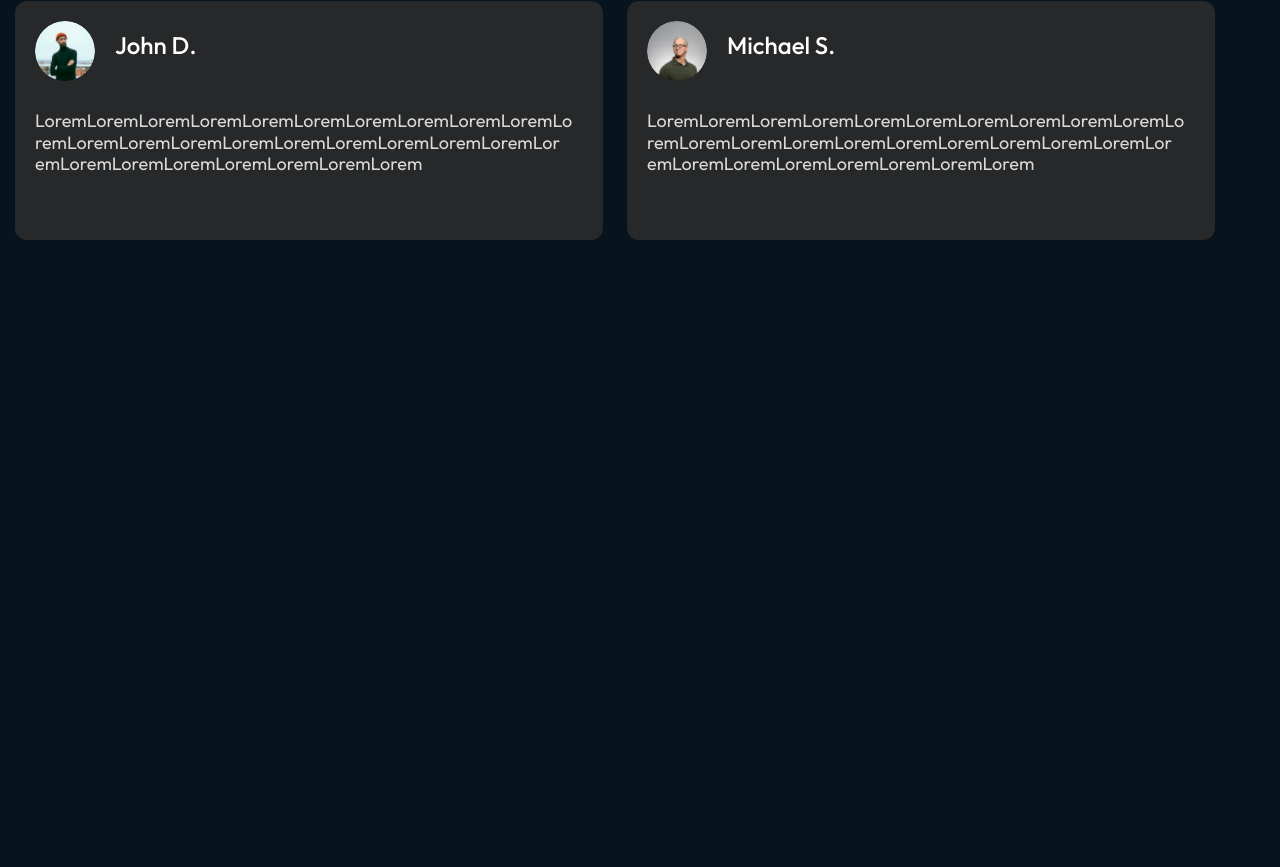
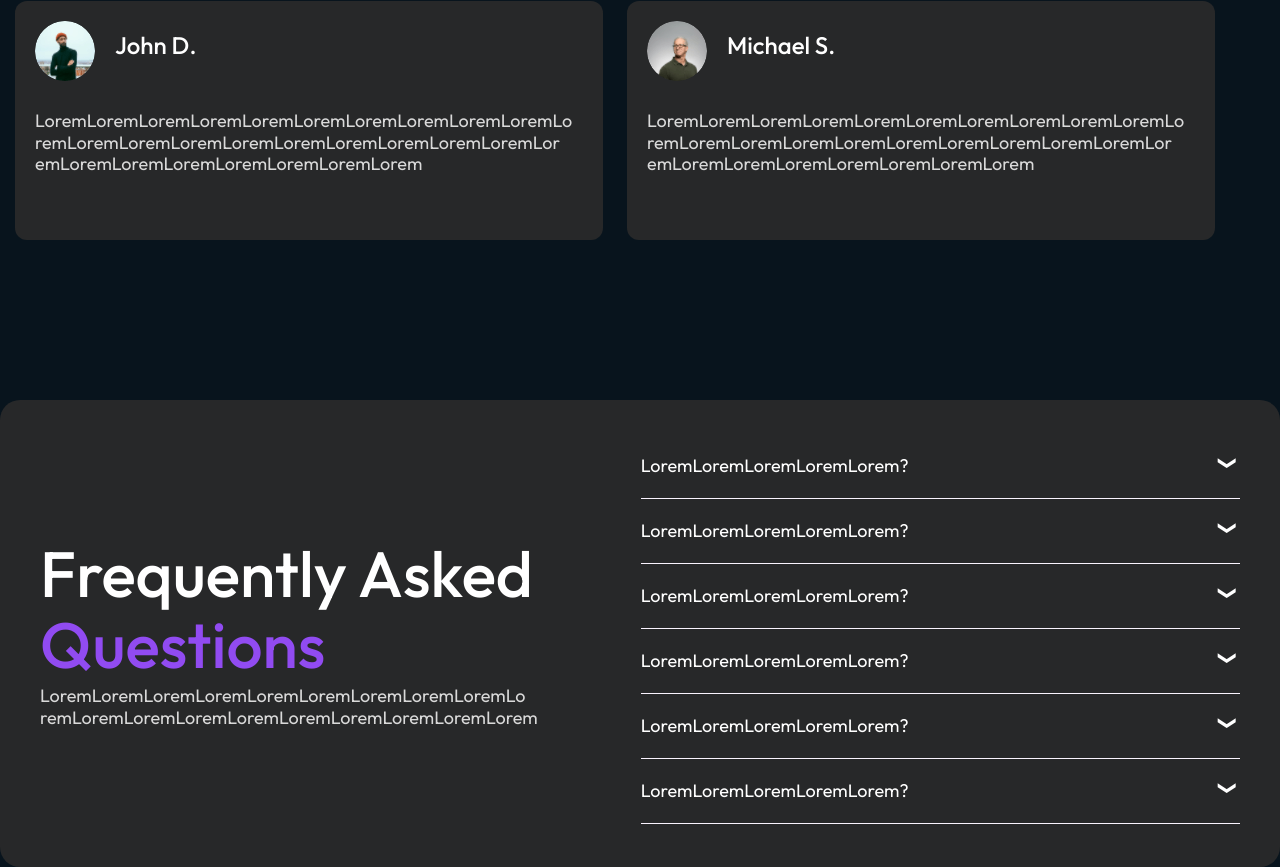
Before and after one commit to DiyorMr/izi, a React (Vite) app: page / in a window 1280 px wide. Shown: the part 6206-7073 px from the top of the page. Before the commit the page ends 6506 px from the top, so only its background shows below. Built offline with nearby package versions, Linux system fonts and the light colour scheme.

Commit message:
Add faq section and it's component, Accordion

```diff
--- /dev/null
+++ b/src/components/Accordion/Accordion.scss
@@ -0,0 +1,68 @@
+.accordion {
+  max-height: 400px;
+  margin-top: -10px;
+}
+
+.tab {
+  position: relative;
+  border-bottom: 1px solid #f9f3fe;
+}
+.tab input {
+  position: absolute;
+  opacity: 0;
+  z-index: -1;
+  overflow: hidden;
+}
+.tab__content {
+  max-height: 0;
+  overflow: hidden;
+  transition: all 0.35s;
+}
+.tab input:checked ~ .tab__content {
+  max-height: 10rem;
+}
+
+.tab__label,
+.tab__close {
+  display: flex;
+  color: white;
+  background: var(--theme);
+  cursor: pointer;
+}
+.tab__label {
+  font-size: var(--font-size-md);
+  line-height: var(--line-height-lg);
+  justify-content: space-between;
+  padding: 20px 0;
+}
+.tab__label::after {
+  content: "\276F";
+  width: 1em;
+  height: 1em;
+  text-align: center;
+  transform: rotate(90deg);
+  transition: all 0.35s;
+}
+.tab input:checked + .tab__label::after {
+  transform: rotate(270deg);
+}
+.tab__content p {
+  margin: 0;
+  margin-left: 1rem;
+  padding: 20px;
+  padding-top: 0;
+  color: var(--secondary-color);
+}
+
+/* Arrow animation */
+.tab input:not(:checked) + .tab__label:hover::after {
+  animation: bounce 0.5s infinite;
+}
+@keyframes bounce {
+  25% {
+    transform: rotate(90deg) translate(0.25rem);
+  }
+  75% {
+    transform: rotate(90deg) translate(-0.25rem);
+  }
+}
--- /dev/null
+++ b/src/components/Accordion/Accordion.tsx
@@ -0,0 +1,55 @@
+import "./Accordion.scss";
+
+const Accordion = () => {
+  const accordionData = [
+    {
+      id: "rd1",
+      label: "LoremLoremLoremLoremLorem?",
+      content: "LoremLoremLoremLoremLoremLoremLoremLoremLoremLorem",
+    },
+    {
+      id: "rd2",
+      label: "LoremLoremLoremLoremLorem?",
+      content: "LoremLoremLoremLoremLoremLoremLoremLoremLoremLorem",
+    },
+    {
+      id: "rd3",
+      label: "LoremLoremLoremLoremLorem?",
+      content: "LoremLoremLoremLoremLoremLoremLoremLoremLoremLorem",
+    },
+    {
+      id: "rd4",
+      label: "LoremLoremLoremLoremLorem?",
+      content: "LoremLoremLoremLoremLoremLoremLoremLoremLoremLorem",
+    },
+    {
+      id: "rd5",
+      label: "LoremLoremLoremLoremLorem?",
+      content: "LoremLoremLoremLoremLoremLoremLoremLoremLoremLorem",
+    },
+    {
+      id: "rd6",
+      label: "LoremLoremLoremLoremLorem?",
+      content:
+        "LoremLoremLoremLoremLoremLoremLoremLoremLoremLorem LoremLoremLoremLoremLorem",
+    },
+  ];
+
+  return (
+    <section className="accordion">
+      {accordionData.map((item) => (
+        <div className="tab">
+          <input type="radio" name="accordion-2" id={item.id} />
+          <label htmlFor={item.id} className="tab__label">
+            {item.label}
+          </label>
+          <div className="tab__content">
+            <p>{item.content}</p>
+          </div>
+        </div>
+      ))}
+    </section>
+  );
+};
+
+export default Accordion;
--- /dev/null
+++ b/src/components/Accordion/index.ts
@@ -0,0 +1 @@
+export { default } from "./Accordion";
--- a/src/pages/Home.scss
+++ b/src/pages/Home.scss
@@ -189,3 +189,21 @@
     @include section-info;
   }
 }
+
+/* FAQ section */
+.faq {
+  margin: 100px 0;
+
+  .faq_container {
+    display: flex;
+    align-items: center;
+    min-height: 467px;
+    padding: 20px 40px;
+    gap: 60px;
+    border-radius: 20px;
+    background-color: var(--content-bg);
+  }
+  .faq_content {
+    @include section-info;
+  }
+}
--- a/src/pages/Home.tsx
+++ b/src/pages/Home.tsx
@@ -6,6 +6,7 @@ import SlideItem from "@/components/SliderItem";
 import WorkProcessContentItem from "@/components/WorkProcessContentItem";
 import PlansCard from "@/components/PlansCard";
 import CustomerStories from "@/components/CustomerStories";
+import Accordion from "@/components/Accordion";
 
 const Home = () => {
   return (
@@ -179,6 +180,23 @@ const Home = () => {
             <CustomerStories />
           </div>
         </div>
+
+        {/* FAQ */}
+        <section className="faq" id="feedbacks">
+          <div className="container faq_container">
+            <div className="faq_content">
+              <h2 className="section-info_title">
+                Frequently Asked
+                <span className="section-info_subtitle"> Questions</span>
+              </h2>
+              <p className="section-info_text">
+                LoremLoremLoremLoremLoremLoremLoremLoremLoremLo
+                remLoremLoremLoremLoremLoremLoremLoremLoremLorem
+              </p>
+            </div>
+            <Accordion />
+          </div>
+        </section>
       </main>
     </>
   );
```
